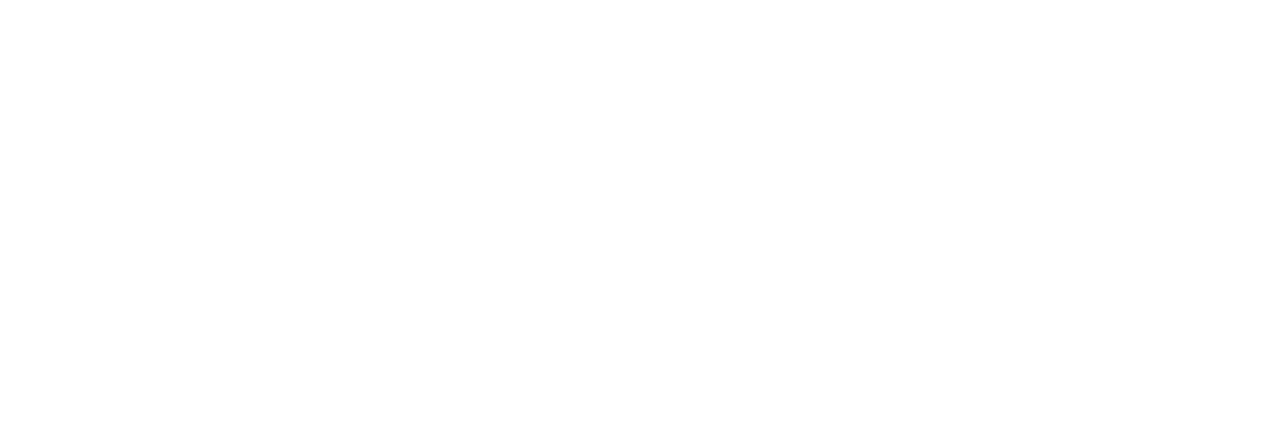
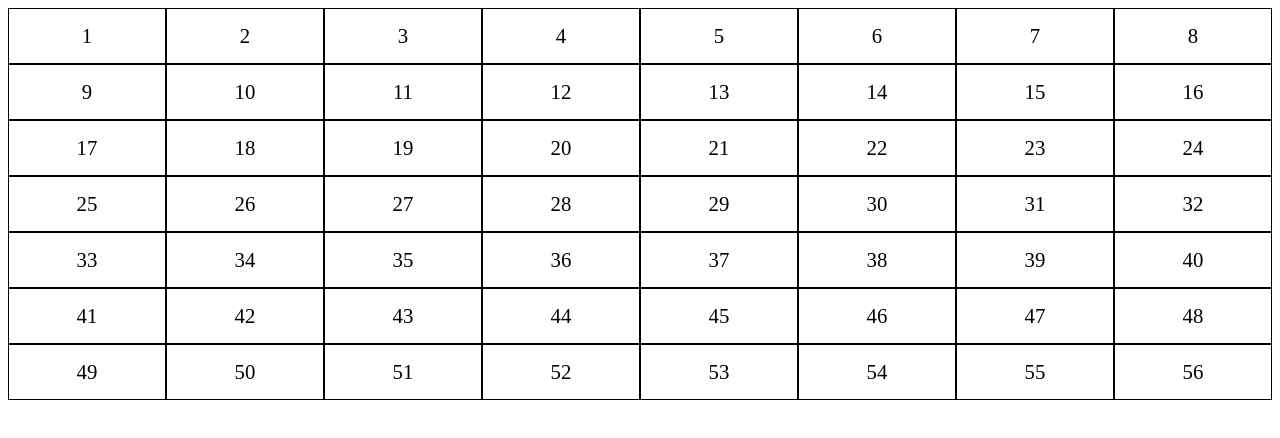
Before and after one commit to JoeMugwaneza/clicker-game, a plain HTML site: page index.html in a window 1280 px wide. Drawn offline with Linux system fonts and the light colour scheme.

Commit message:
added dynamic rows and columns

```diff
--- a/game.js
+++ b/game.js
@@ -0,0 +1,34 @@
+const gameArea = document.querySelector('.gameArea');
+
+const game = {row:7,col:8}
+
+document.addEventListener('DOMContentLoaded', init);
+
+function init(){
+    gameArea.innerHTML = "";
+    const main = createNewElement(gameArea, 'div', '','gridContainer');
+
+    buildGrid(main);
+}
+
+function buildGrid(main){
+    const dim = {x:'',y:''};
+    for (let y=0;y<game.row;y++){
+        dim.y += " auto";
+        for(let x=0;x<game.col;x++){
+            if(y==0){ dim.x += " auto";}
+            const cell = y*game.col+x+1;
+            createNewElement(main,'div',cell,'grid-item');
+        }
+    }
+    main.style.gridTemplateColumns = dim.x;
+    main.style.gridTemplateRows = dim.y;
+}
+
+function createNewElement(parent,ele,html,myClass){
+    const el = document.createElement(ele);
+    el.innerHTML = html;
+    el.classList.add(myClass);
+    parent.append(el);
+    return el;
+}
--- a/index.html
+++ b/index.html
@@ -4,9 +4,12 @@
     <meta charset="UTF-8">
     <meta http-equiv="X-UA-Compatible" content="IE=edge">
     <meta name="viewport" content="width=device-width, initial-scale=1.0">
+    <link rel="stylesheet" href="styles.css">
     <title>Clicker Game</title>
 </head>
 <body>
+    <div class="gameArea"></div>
 
+   <script src="game.js"></script>
 </body>
 </html>
--- a/styles.css
+++ b/styles.css
@@ -0,0 +1,10 @@
+.gridContainer{
+    display: grid;
+}
+
+.grid-item{
+    border: 1px solid black;
+    padding: 15px;
+    text-align: center;
+    font-size: 1.3em;
+}
```
